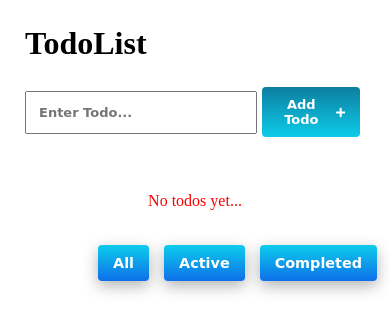
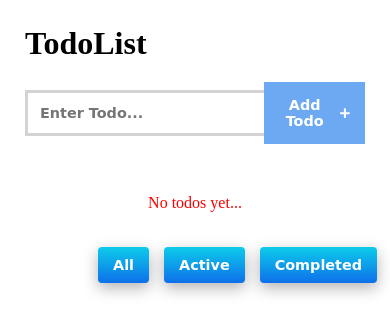
Before and after one commit to pirateIV/todos..., a React (Vite) app: page / in a window 390 px wide. Shown: the top 334 px of the page. Built offline with nearby package versions, Linux system fonts and the light colour scheme.

Commit message:
working with css: adjustments

```diff
--- a/src/App.css
+++ b/src/App.css
@@ -26,7 +26,8 @@ body {
 
 .addTodoForm input {
   flex: 0.84;
-  font-size: 15px;
+  border: 3px solid lightgray;
+  border-right: none;
 }
 
 .addTodoForm button {
@@ -34,9 +35,13 @@ body {
   display: flex;
   align-items: center;
   justify-content: center;
-  font-size: 15px;
+  gap: 10px;
+  color: white;
+  align-items: center;
+  border: 3px solid transparent;
+  background-color: #0d70ea;
+
 }
-
 input[type='checkbox'] {
   height: 30px;
   width: 30px;
@@ -57,7 +62,7 @@ li {
 }
 li label {
   flex: 0.5;
-  font-size: .8em;
+  font-size: 0.8em;
   font-weight: bold;
   padding-left: 10px;
 }
@@ -100,24 +105,25 @@ li .deleteIcon:focus {
 }
 
 input[type='text']:focus {
-  border: 1px solid rgb(46, 46, 252);
+  border: 3px solid #0d70ea;
+  border-right: 0;
 }
 
 input[type='text'],
-form button,
+.addTodoForm button,
 button {
   padding: 12px;
   font-weight: 600;
+  font-size: 0.9em;
   outline: none;
   font-family: 'Dejavu sans';
+  transition: 0.3s ease;
 }
 
-button {
-  background-image: linear-gradient(#0dccea, #0d70ea);
+button:not(.addTodoForm button) {
+  flex: 1;
   border: 0;
   border-radius: 4px;
-  box-shadow: rgba(0, 0, 0, 0.3) 0 5px 15px;
-  box-sizing: border-box;
   color: #fff;
   cursor: pointer;
   font-size: 0.9em;
@@ -127,26 +133,19 @@ button {
   user-select: none;
   -webkit-user-select: none;
   touch-action: manipulation;
-  flex: 1;
+  box-shadow: rgba(0, 0, 0, 0.3) 0 5px 15px;
+  background-image: linear-gradient(#0dccea, #0d70ea);
+  transition: background-image 0.3s cubic-bezier(0.175, 0.885, 0.32, 1.275);
+}
+button:not(.addTodoForm button):hover {
+  background-image: linear-gradient(#11adc5, #0f5ebf);
 }
 
-form button {
-  gap: 10px;
-  color: white;
-  display: inline-flex;
-  align-items: center;
-  background-color: rgb(46, 46, 252);
-}
-
-button:disabled {
-  background-image: linear-gradient(#0d7ea0, #0dccea);
+.addTodoForm button:disabled {
   box-shadow: none;
   font-size: 0.9em;
-  margin: 5px;
-  padding: 10px 15px;
-  flex: 1;
   cursor: not-allowed;
-  background-color: rgba(46, 46, 252, 0.6);
+  background-color: rgba(13, 112, 234, 0.6);
 }
 
 .custom-btn-filter {
@@ -165,6 +164,7 @@ button:disabled {
   font-size: 12px;
   font-weight: bold;
   display: block;
+  margin-top: 10px;
 }
 
 /* ------ animations ------ */
@@ -191,8 +191,4 @@ button:disabled {
   .addTodoForm button {
     flex: 0.25;
   }
-  .addTodoForm input,
-  .addTodoForm button {
-    font-size: 13px;
-  }
 }
--- a/src/App.jsx
+++ b/src/App.jsx
@@ -2,13 +2,7 @@ import React, { useEffect, useRef, useState } from 'react';
 
 import { FaPlus, FaTrashAlt, FaEdit } from 'react-icons/fa';
 
-const FILTER_MAP = {
-  All: () => true,
-  Active: todo => !todo.completed,
-  Completed: todo => todo.completed,
-};
-
-const FILTER_NAMES = Object.keys(FILTER_MAP);
+import { FILTER_MAP, FILTER_NAMES  } from './services/filter'
 
 if (localStorage.getItem('todos') === null) {
   localStorage.setItem('todos', JSON.stringify([]));
--- /dev/null
+++ b/src/services/filter.js
@@ -0,0 +1,7 @@
+export const FILTER_MAP = {
+  All: () => true,
+  Active: todo => !todo.completed,
+  Completed: todo => todo.completed,
+};
+
+export const FILTER_NAMES = Object.keys(FILTER_MAP);
```
